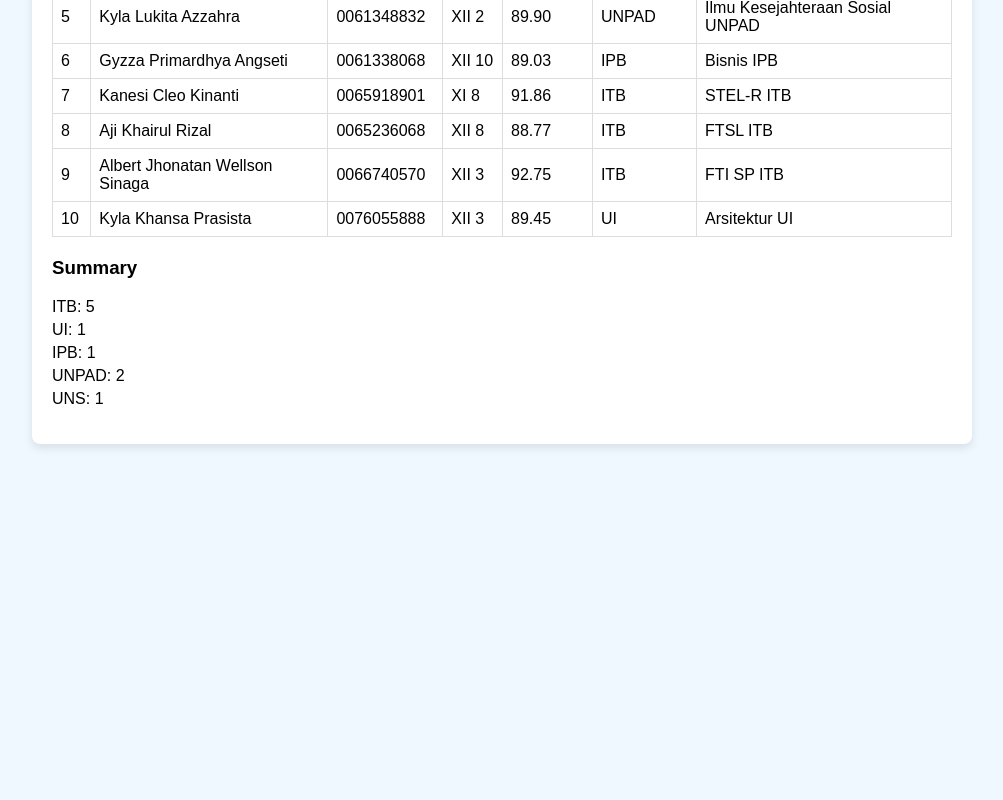
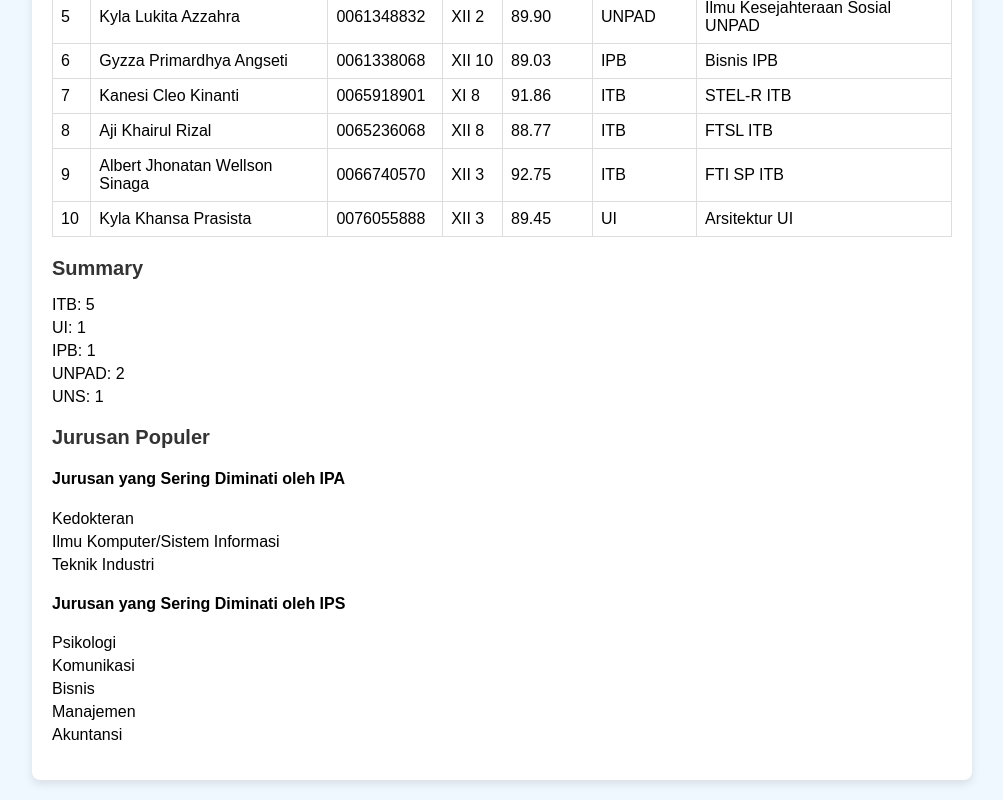
Before and after one commit to Husshhhh/WebsiteSekolah, a plain HTML site: page univ-favorite.html in a window 1280 px wide. Shown: the part 427-1227 px from the top of the page, without its empty margins (138-1141 px from the left). Before the commit the page ends 891 px from the top, so only its background shows below. Drawn offline with Linux system fonts and the light colour scheme.

Commit message:
Add files via upload

```diff
--- a/univ-favorite.html
+++ b/univ-favorite.html
@@ -47,7 +47,7 @@
         .content {
             text-align: left;
         }
-        h2 {
+        h2, h3 {
             font-size: 20px;
             color: #333;
             margin-bottom: 15px;
@@ -108,6 +108,23 @@
 
             <h3>Summary</h3>
             <ul id="summaryList"></ul>
+
+            <!-- Popular Majors Section -->
+            <h3>Jurusan Populer</h3>
+            <h4>Jurusan yang Sering Diminati oleh IPA</h4>
+            <ul>
+                <li>Kedokteran</li>
+                <li>Ilmu Komputer/Sistem Informasi</li>
+                <li>Teknik Industri</li>
+            </ul>
+            <h4>Jurusan yang Sering Diminati oleh IPS</h4>
+            <ul>
+                <li>Psikologi</li>
+                <li>Komunikasi</li>
+                <li>Bisnis</li>
+                <li>Manajemen</li>
+                <li>Akuntansi</li>
+            </ul>
         </section>
     </div>
 
```
